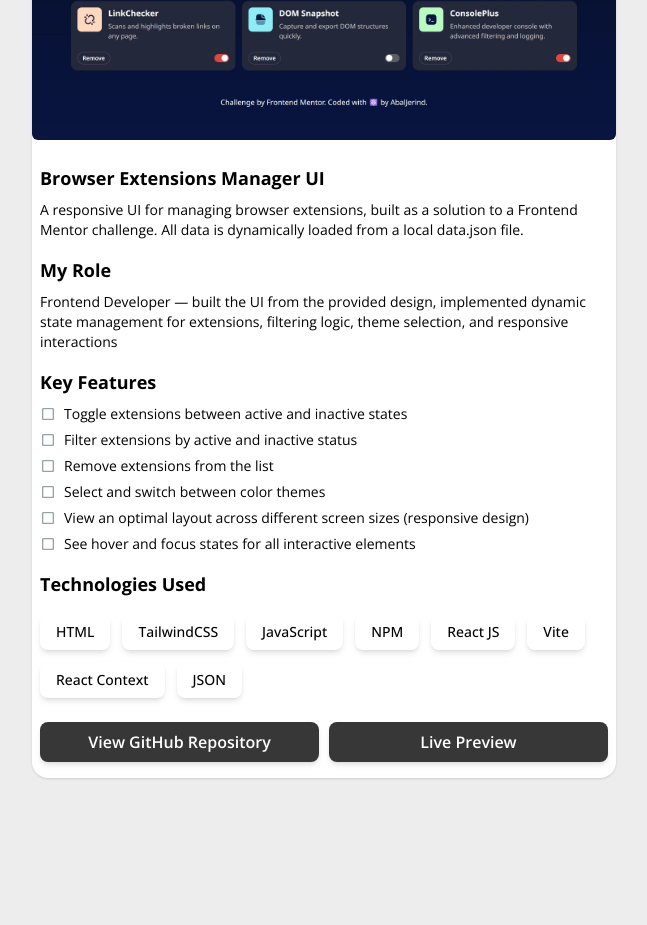
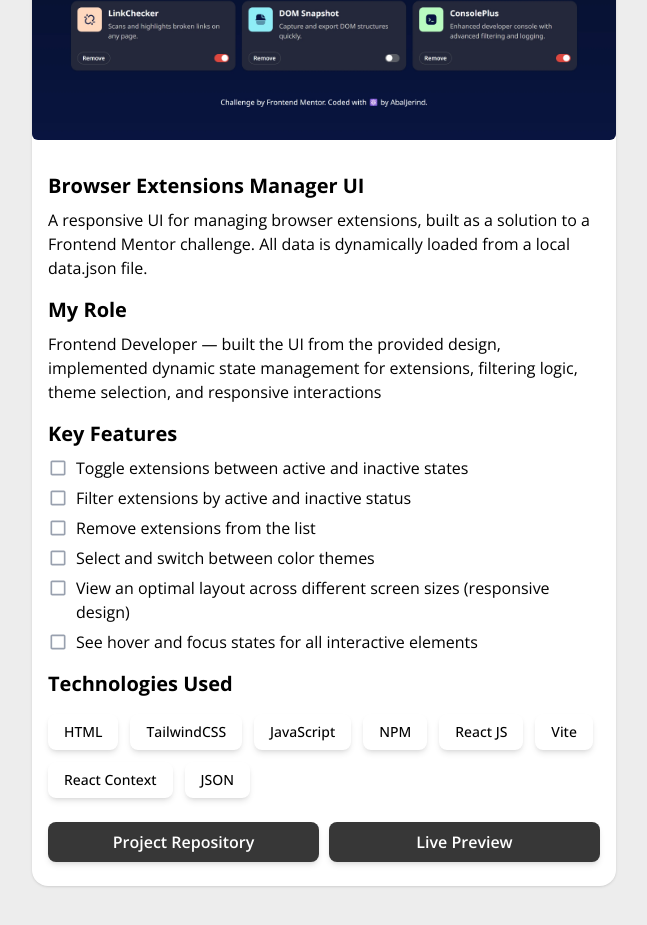
Before and after one commit to Abaljerind/portofolio-jerind, a React (Vite) app: page /project/1 in a window 1280 px wide. Shown: the part 479-1404 px from the top of the page, without its empty margins (316-963 px from the left). Before the commit the page ends 1305 px from the top, so only its background shows below. Built offline with nearby package versions, Linux system fonts and the light colour scheme.

Commit message:
Style(ProjectDetail): add style for breakpoint lg & xl
Change button name for github repo
Delete comment section

```diff
--- a/src/pages/ProjectDetail.jsx
+++ b/src/pages/ProjectDetail.jsx
@@ -10,10 +10,6 @@ const ProjectDetail = () => {
     (project) => project.id === Number(params.id),
   );
 
-  /*
-    TODO:
-    ! kasih style untuk tablet dan desktop width
-     */
   return (
     <section className="">
       <ScrollRestoration />
@@ -26,26 +22,29 @@ const ProjectDetail = () => {
           alt={detail?.name}
           className="mt-2 mb-4 rounded-md object-cover"
         />
-        <div className="space-y-2 p-2 dark:text-white">
-          <h1 className="text-lg font-bold">{detail?.name}</h1>
-          <p className="text-sm">{detail?.about}</p>
+        <div className="space-y-2 p-2 lg:p-4 dark:text-white">
+          <h1 className="text-lg font-bold xl:text-xl">{detail?.name}</h1>
+          <p className="text-sm xl:text-base">{detail?.about}</p>
         </div>
       </header>
 
-      <main className="space-y-4 p-2 dark:text-white">
+      <main className="space-y-4 p-2 lg:p-4 lg:pt-0 dark:text-white">
         <div className="space-y-2">
-          <h2 className="text-lg font-bold">My Role</h2>
-          <p className="text-sm">{detail?.myRole}</p>
+          <h2 className="text-lg font-bold xl:text-xl">My Role</h2>
+          <p className="text-sm xl:text-base">{detail?.myRole}</p>
         </div>
 
         <div className="space-y-2">
-          <h2 className="text-lg font-bold">Key Features</h2>
+          <h2 className="text-lg font-bold xl:text-xl">Key Features</h2>
           <ul className="space-y-1.5">
             {detail?.features.map((item, index) => {
               return (
-                <li className="flex items-start gap-2 text-sm" key={index + 1}>
+                <li
+                  className="flex items-start gap-2 text-sm xl:text-base"
+                  key={index + 1}
+                >
                   <span className="">
-                    <MdCheckBoxOutlineBlank className="mt-0.5 size-4 text-gray-400 dark:text-white" />
+                    <MdCheckBoxOutlineBlank className="mt-0.5 size-4 text-gray-400 xl:size-5 dark:text-white" />
                   </span>
                   {item}
                 </li>
@@ -55,7 +54,9 @@ const ProjectDetail = () => {
         </div>
 
         <div className="mb-6">
-          <h2 className="mb-4 text-lg font-bold">Technologies Used</h2>
+          <h2 className="mb-4 text-lg font-bold xl:text-xl">
+            Technologies Used
+          </h2>
           <ul className="flex flex-wrap gap-3">
             {detail?.tech.map((item, index) => {
               return (
@@ -73,7 +74,7 @@ const ProjectDetail = () => {
         <div className="mt-4 flex gap-2.5">
           <button className="buttons-project">
             <a href={detail?.repo} target="_blank">
-              View GitHub Repository
+              Project Repository
             </a>
           </button>
           <button className="buttons-project">
```
